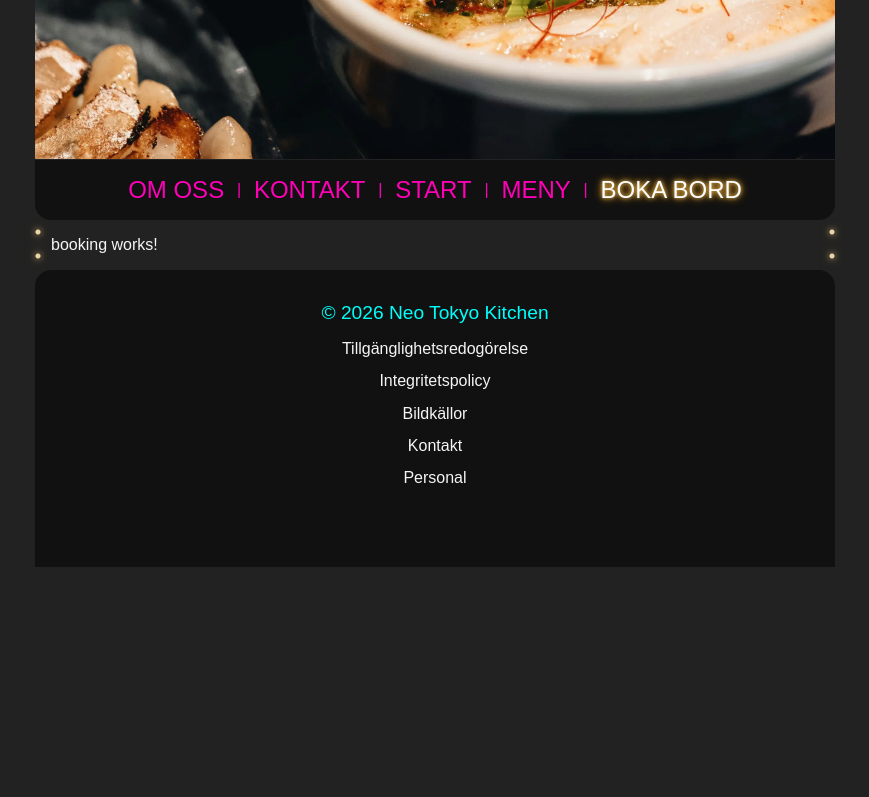
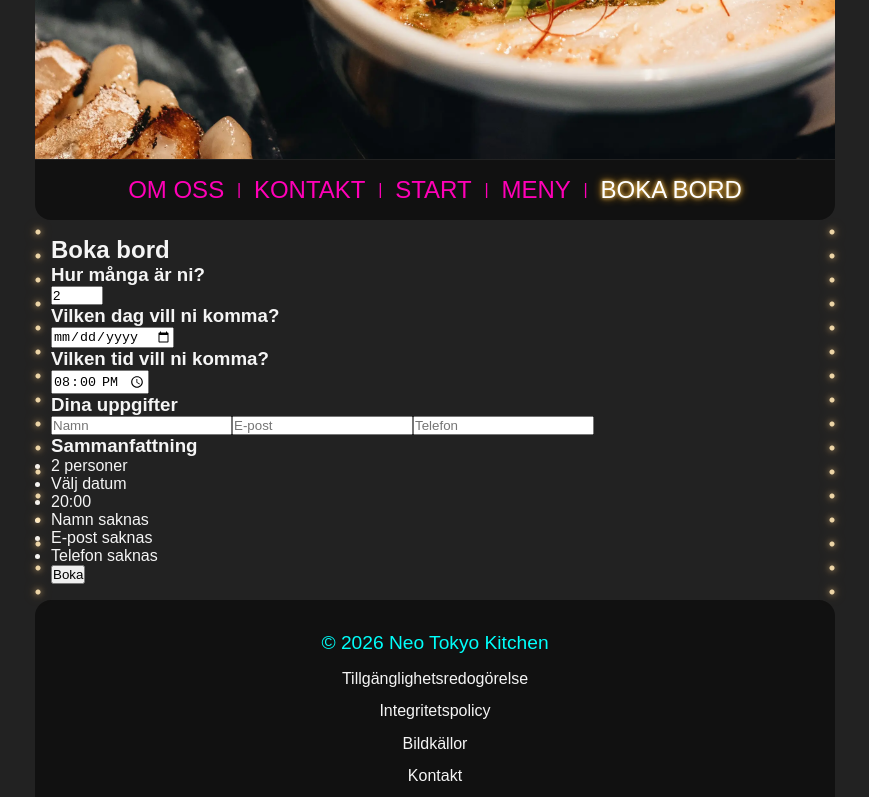
Before and after one commit to fredrikastjernlof/Neo_Tokyo_Kitchen_Frontend, an Angular app: page /booking in a window 1280 px wide. Shown: the part 503-1300 px from the top of the page, without its empty margins (205-1074 px from the left). Before the commit the page ends 1070 px from the top, so only its background shows below. Built offline with nearby package versions, Linux system fonts and the light colour scheme; a web font is replaced by a local one.

Commit message:
Create booking page layout and live booking summary

```diff
--- a/src/app/pages/booking/booking.html
+++ b/src/app/pages/booking/booking.html
@@ -1 +1,97 @@
-<p>booking works!</p>
+<section class="booking-page">
+
+    <h2>Boka bord</h2>
+
+    <section class="booking-section">
+        <h3>
+            <span class="booking-heading">
+                <iconify-icon icon="mingcute:group-3-line"></iconify-icon>
+                Hur många är ni?
+            </span>
+        </h3>
+        <input type="number" min="1" max="12" [(ngModel)]="booking.guests">
+    </section>
+
+    <section class="booking-section">
+        <h3>
+            <span class="booking-heading">
+                <iconify-icon icon="uil:calendar"></iconify-icon>
+                Vilken dag vill ni komma?
+            </span>
+        </h3>
+        <input type="date" [(ngModel)]="booking.date">
+    </section>
+
+    <section class="booking-section">
+        <h3>
+            <span class="booking-heading">
+                <iconify-icon icon="tabler:clock"></iconify-icon>
+                Vilken tid vill ni komma?
+            </span>
+        </h3>
+
+        <input type="time" [(ngModel)]="booking.time">
+
+    </section>
+
+    <section class="booking-section">
+        <h3>
+            <span class="booking-heading">
+                <iconify-icon icon="gravity-ui:person-pencil"></iconify-icon>
+                Dina uppgifter
+            </span>
+        </h3>
+
+        <input type="text" placeholder="Namn" [(ngModel)]="booking.name">
+        <input type="email" placeholder="E-post" [(ngModel)]="booking.email">
+        <input type="tel" placeholder="Telefon" [(ngModel)]="booking.phone">
+
+    </section>
+
+    <section class="booking-summary">
+
+        <h3>
+            <span class="booking-heading">
+                <iconify-icon icon="icon-park-outline:list"></iconify-icon>
+                Sammanfattning
+            </span>
+        </h3>
+        <ul class="booking-summary-list">
+            <li>
+                <iconify-icon icon="mdi:account-group"></iconify-icon>
+                {{ booking.guests }} personer
+            </li>
+
+            <li>
+                <iconify-icon icon="uil:calendar"></iconify-icon>
+                {{ booking.date || 'Välj datum' }}
+            </li>
+
+            <li>
+                <iconify-icon icon="tabler:clock"></iconify-icon>
+                {{ booking.time }}
+            </li>
+
+            <li>
+                <iconify-icon icon="gravity-ui:person-pencil"></iconify-icon>
+                {{ booking.name || 'Namn saknas' }}
+            </li>
+
+            <li>
+                <iconify-icon icon="mdi:email-outline"></iconify-icon>
+                {{ booking.email || 'E-post saknas' }}
+            </li>
+
+            <li>
+                <iconify-icon icon="mdi:phone-outline"></iconify-icon>
+                {{ booking.phone || 'Telefon saknas' }}
+            </li>
+
+        </ul>
+    </section>
+
+    <button type="button">
+        Boka
+    </button>
+
+</section>
--- a/src/app/pages/booking/booking.ts
+++ b/src/app/pages/booking/booking.ts
@@ -1,9 +1,21 @@
-import { Component } from '@angular/core';
+import { Component, CUSTOM_ELEMENTS_SCHEMA } from '@angular/core';
+import { FormsModule } from '@angular/forms';
+import 'iconify-icon';
 
 @Component({
   selector: 'app-booking',
-  imports: [],
+  imports: [FormsModule],
   templateUrl: './booking.html',
   styleUrl: './booking.scss',
+  schemas: [CUSTOM_ELEMENTS_SCHEMA],
 })
-export class Booking {}
+export class Booking {
+  booking = {
+    guests: 2,
+    date: '',
+    time: '20:00',
+    name: '',
+    email: '',
+    phone: '',
+  };
+}
```
Also changed, not shown: src/app/services/booking.ts (added, +46 -0 lines).
